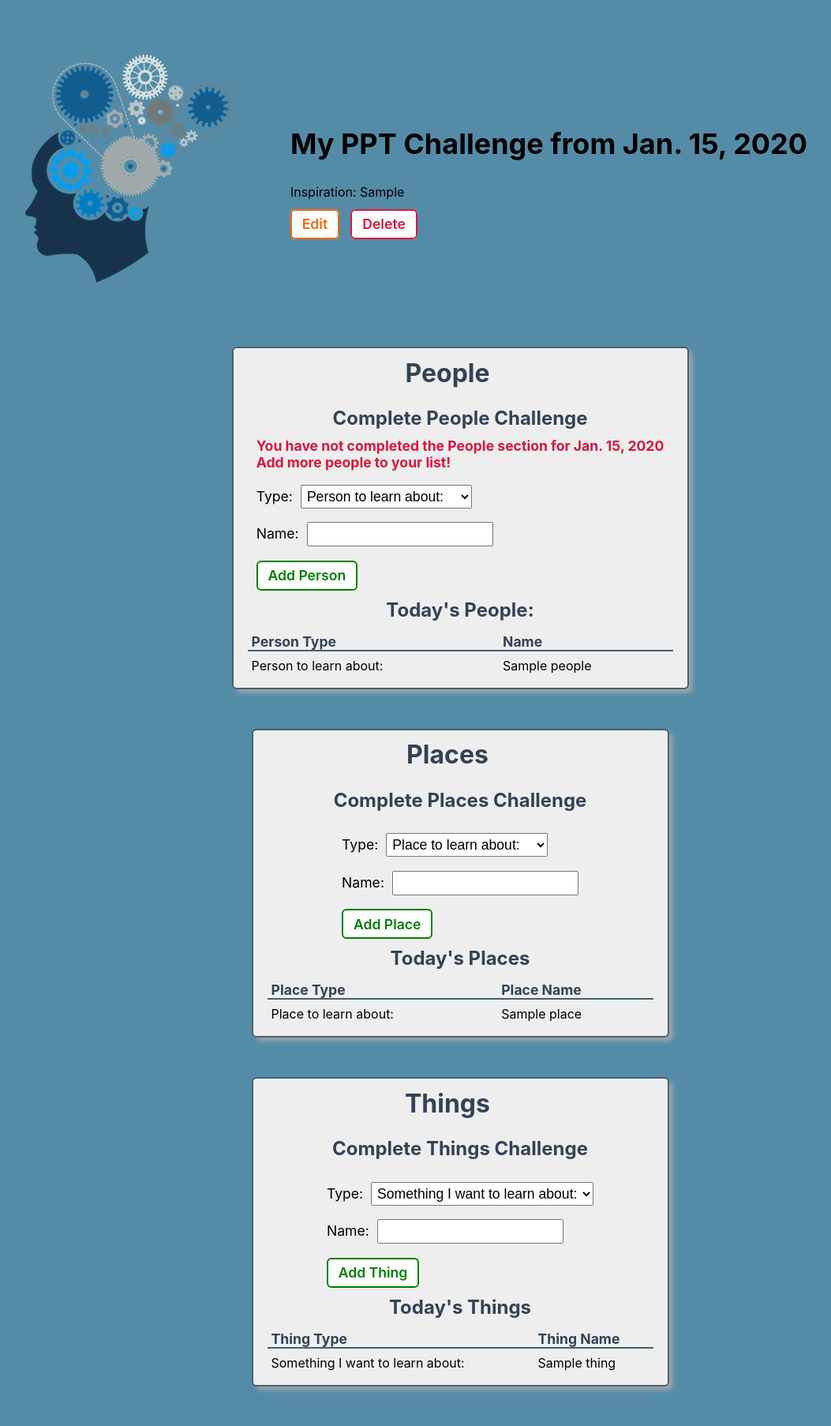
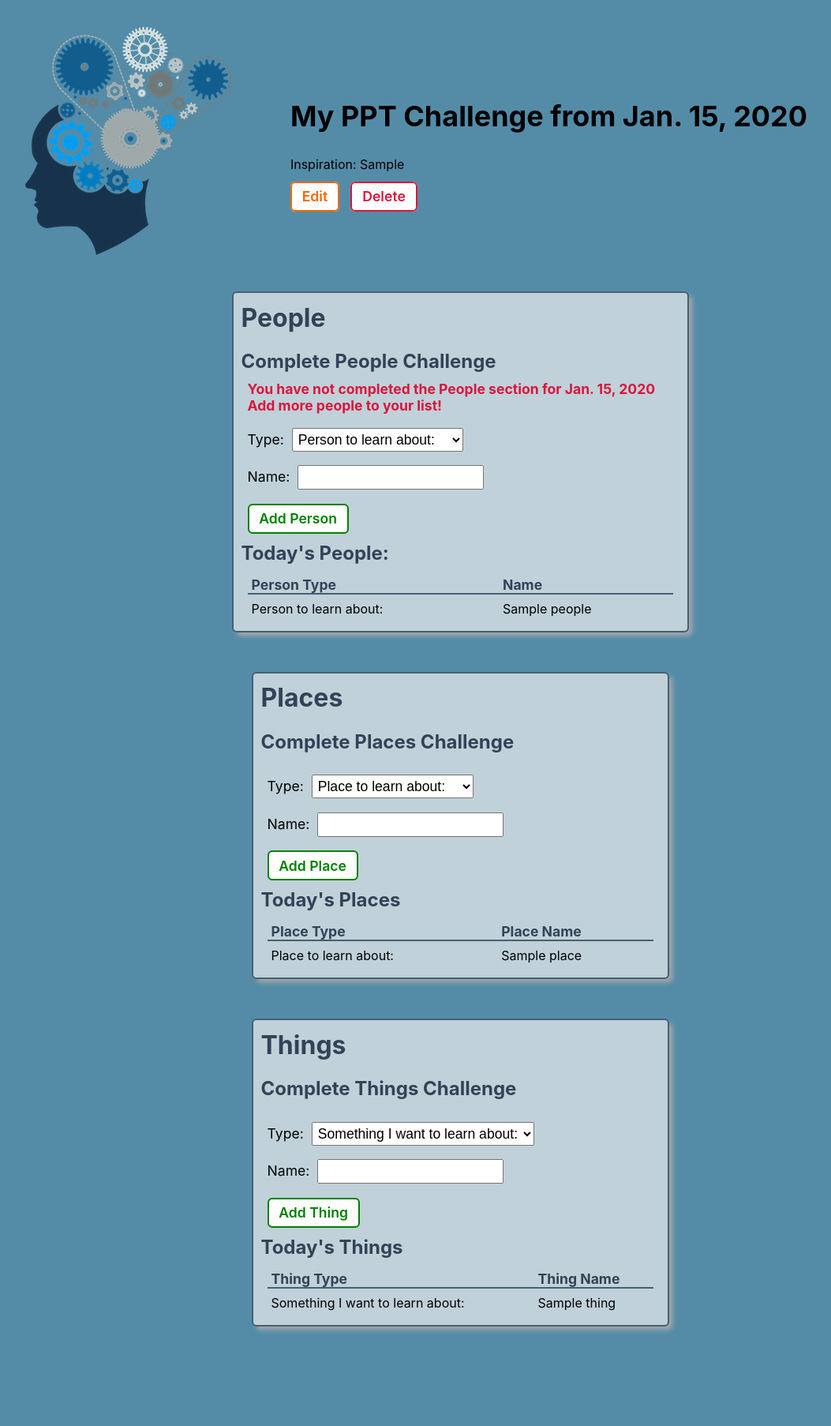
Before and after one commit to JohnnyMohawk/ppt-challenge, a Django app: page /challenges/1/ in a window 1280 px wide. Shown: the part 147-1953 px from the top of the page at 79% size, without its empty margins (57-1110 px from the left). After the commit the page ends 1834 px from the top, so only its background shows below. Run offline with Django 3.2, Linux system fonts and the light colour scheme; a user stored in the database is signed in; tables that the repository leaves empty hold one stand-in row (values such as "Sample post").

Commit message:
more css

```diff
--- a/main_app/static/css/base.css
+++ b/main_app/static/css/base.css
@@ -120,7 +120,7 @@ nav li {
 .about-card {
     padding: 20px;
     margin-top: 20px;
-    background-color: rgb(238, 238, 238, .5);
+    background-color: rgb(238, 238, 238, .7);
     border: rgb(51, 66, 87) solid 2px;
     border-radius: 10px;
     box-shadow: 10px 10px 12px -1px #AAA;
--- a/main_app/static/css/challenge-detail.css
+++ b/main_app/static/css/challenge-detail.css
@@ -1,9 +1,10 @@
 .cat-container {
-    padding-top: 35px;
+    /* padding-top: 25px; */
     display: flex;
     flex-direction: column;
     align-items: center;
     justify-content: center;
+    margin-bottom: -35px;
 }
 
 /* .cat-container > .cat-details {
@@ -32,8 +33,8 @@
 .subsection-title {
     display: flex;
     align-items: center;
-    margin-bottom: 12px;
-    justify-content: center;
+    margin-bottom: 10px;
+    /* justify-content: center; */
 }
 
 .subsection-section {
@@ -77,6 +78,7 @@
 
 .cat-details {
     margin: auto;
+    /* margin-bottom: -10px; */
 }
 
 .cat-details h1 {
@@ -103,7 +105,7 @@
     width: 80%;
     min-width: 315px;
     border: rgb(71, 96, 114) solid 2px;
-    background-color: rgb(238, 238, 238);
+    background-color: rgb(238, 238, 238, .7);
     border-radius: 6px;
     padding: 10px;
     box-shadow: 5px 5px 6px -1px #AAA;
@@ -227,7 +229,7 @@
 
     .feedings-toy-container > section {
         width: 50%;
-        justify-content: center;
-        align-items: center;
+        /* justify-content: center;
+        align-items: center; */
     }
 }
--- a/main_app/static/css/challenge-index.css
+++ b/main_app/static/css/challenge-index.css
@@ -17,7 +17,7 @@
 .card {
     width: 325px;
     margin: 10px;
-    background-color: rgb(238, 238, 238);
+    background-color: rgb(238, 238, 238, .7);
     border: rgb(71, 96, 114) solid 2px;
     border-radius: 10px;
     box-shadow: 10px 10px 12px -1px #AAA;
```
